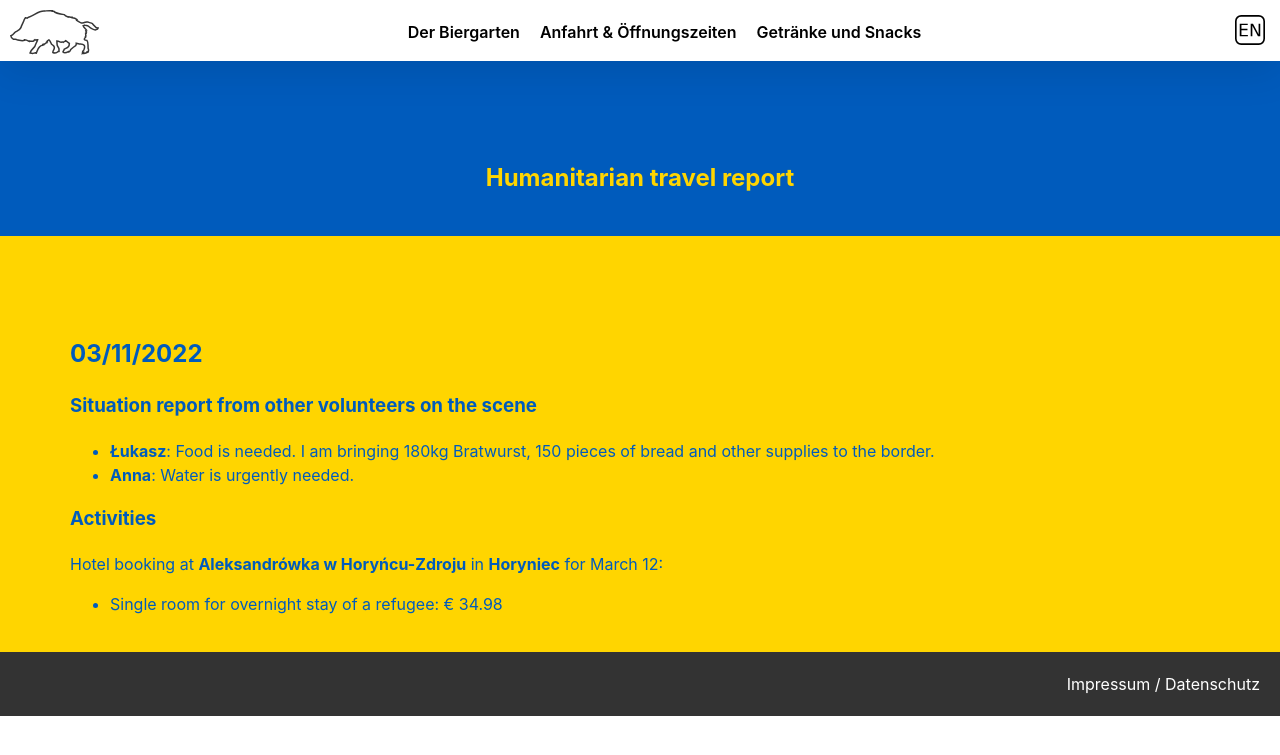
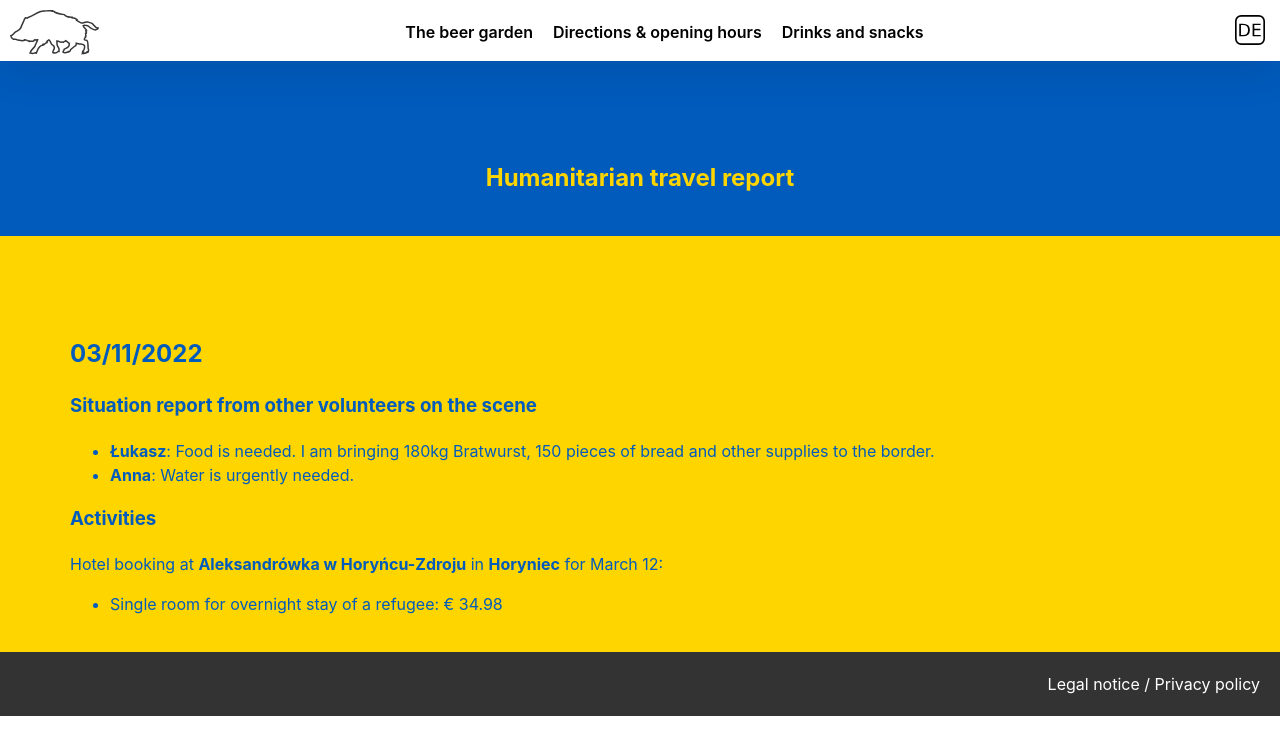
Before and after one commit to versable/kehr-website, a Jekyll site: the page built from en/ukraine.html, in a window 1280 px wide. Shown: the top 755 px of the page. Built offline with Jekyll 4.4.1, drawn with Linux system fonts in a browser that asks for light colours.

Commit message:
Fix language navigation

```diff
--- a/_includes/footer-en.html
+++ b/_includes/footer-en.html
@@ -1,3 +1,3 @@
 <footer>
-    <a href="/en/imprint/">Legal notice / Privacy policy</a>
+    <a href="/en/impressum">Legal notice / Privacy policy</a>
 </footer>
--- a/_includes/nav-en.html
+++ b/_includes/nav-en.html
@@ -14,6 +14,6 @@
         Drinks and snacks
     </a>
     <div class="social">
-        <a href="/"><img src="/images/de.svg" width="30" height="30" alt="Deutsch"></a>
+        <a href="{{ page.url | replace: "en/", "" }}"><img src="/images/de.svg" width="30" height="30" alt="Deutsch"></a>
     </div>
 </nav>
--- a/_includes/nav.html
+++ b/_includes/nav.html
@@ -14,6 +14,6 @@
         Getränke und Snacks
     </a>
     <div class="social">
-        <a href="/en/"><img src="/images/en.svg" width="30" height="30" alt="English"></a>
+        <a href="/en{{ page.url }}"><img src="/images/en.svg" width="30" height="30" alt="English"></a>
     </div>
 </nav>
--- a/en/imprint.html
+++ b/en/impressum.html
@@ -1,7 +1,7 @@
 ---
 layout: default-en
 title: Legal notice / Privacy policy
-permalink: /en/imprint/
+permalink: /en/impressum/
 ---
 <div class="container" style="margin-top: 80px">
     <h1>Legal notice</h1>
--- a/en/ukraine.html
+++ b/en/ukraine.html
@@ -1,5 +1,5 @@
 ---
-layout: default
+layout: default-en
 title: Humanitarian travel report
 permalink: /en/ukraine/
 ---
```
